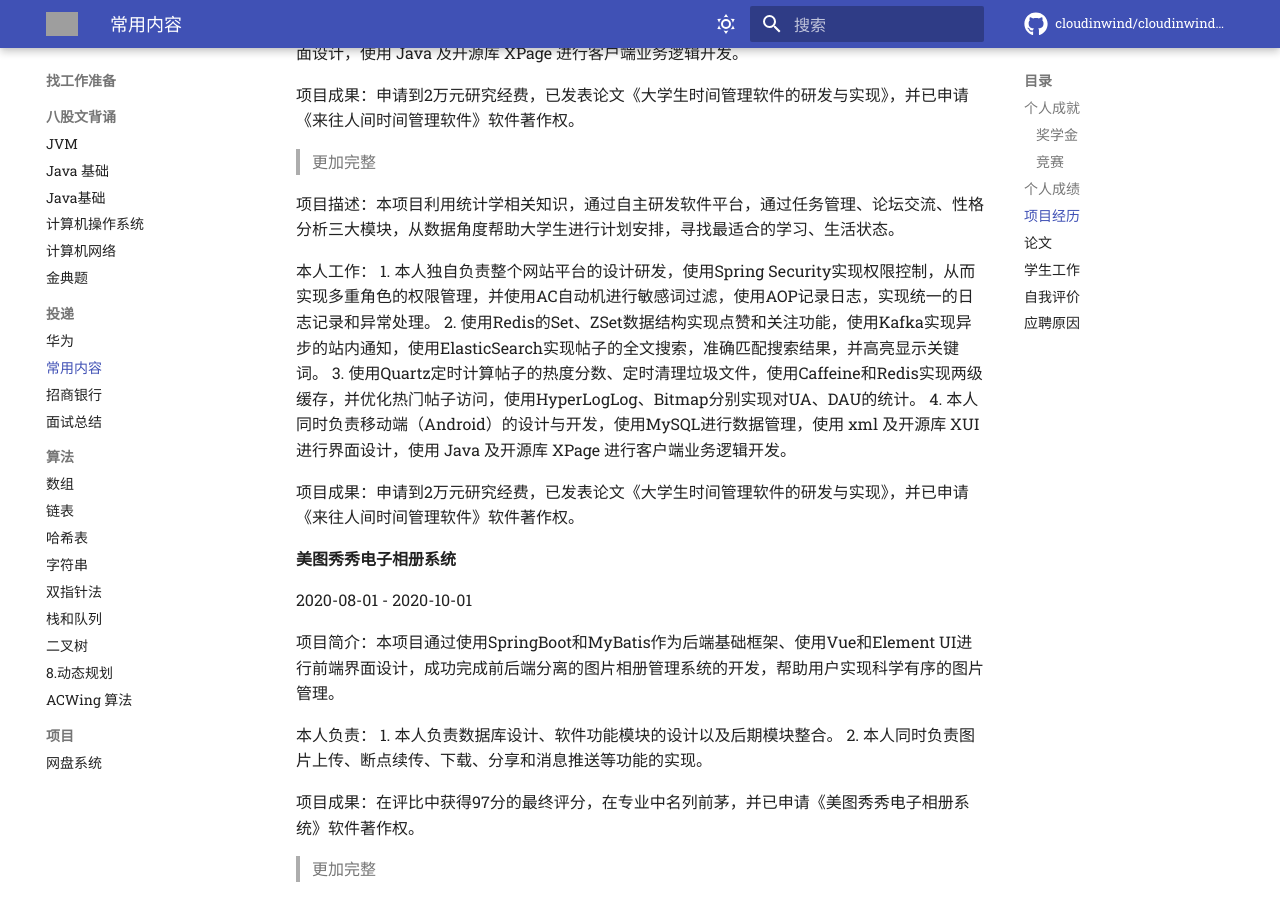
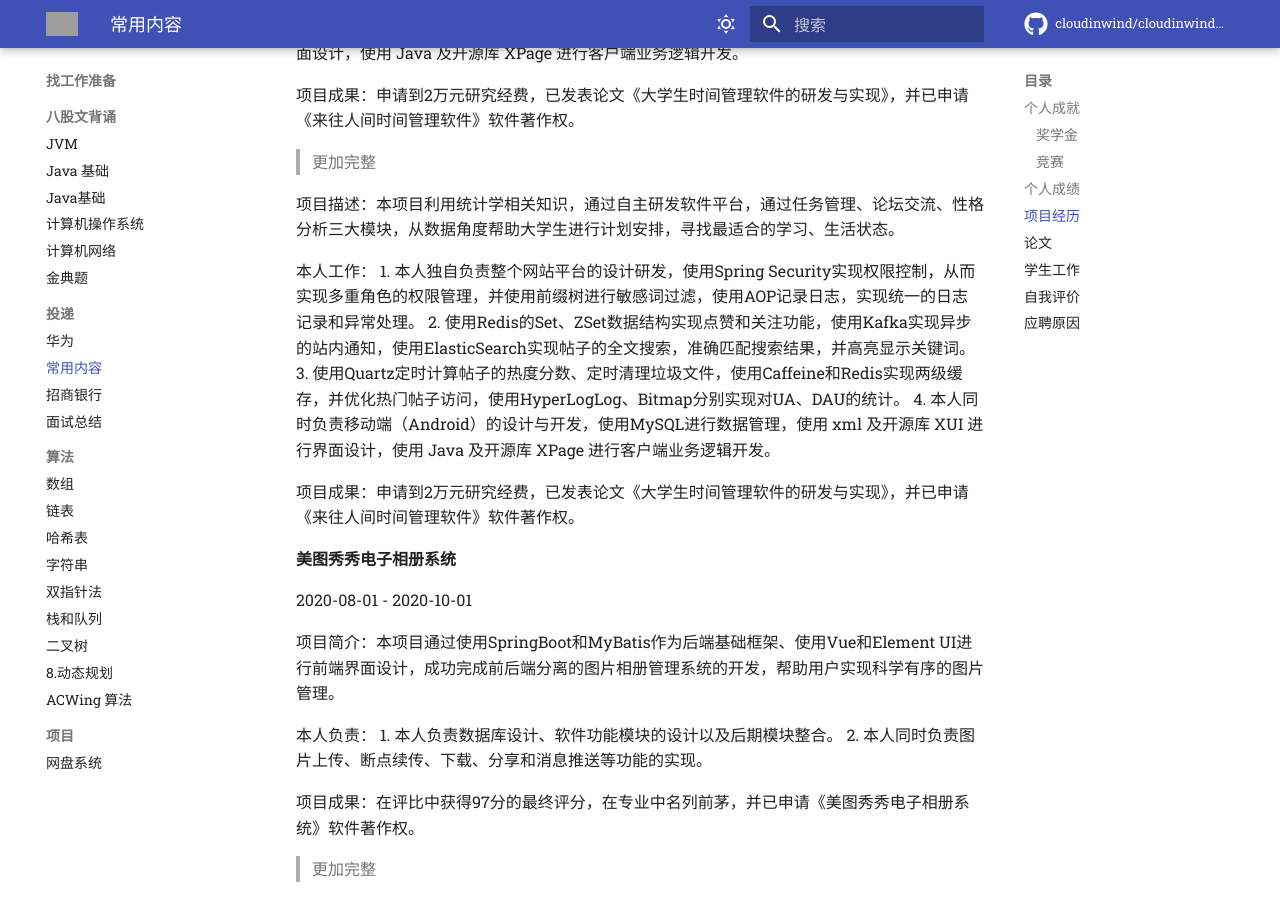
Before and after one commit to cloudinwind/cloudinwind.github.io, an MkDocs documentation site: the page built from docs/找工作准备/投递/常用内容.md, in a window 1280 px wide and 900 px high, scrolled down 1277 px. Built offline with MkDocs 1.6.1 and Material for MkDocs 9.7.7, drawn with Linux system fonts in a browser that asks for light colours; comment, search, counter and statistics services are not loaded; some of the changed lines change nothing that is shown; some of the changed text lies outside the part shown; grey boxes are pictures that could not be loaded.

Commit message:
cloudinwind 2024-9-12:13:51:19

```diff
--- a/docs/找工作准备/投递/常用内容.md
+++ b/docs/找工作准备/投递/常用内容.md
@@ -56,7 +56,7 @@
 项目描述：本项目利用统计学相关知识，通过自主研发软件平台，通过任务管理、论坛交流、性格分析三大模块，从数据角度帮助大学生进行计划安排，寻找最适合的学习、生活状态。
 
 本人工作：
-1. 本人独自负责整个网站平台的设计研发，使用Spring Security实现权限控制，从而实现多重角色的权限管理，并使用AC自动机进行敏感词过滤，使用AOP记录日志，实现统一的日志记录和异常处理。
+1. 本人独自负责整个网站平台的设计研发，使用Spring Security实现权限控制，从而实现多重角色的权限管理，并使用前缀树进行敏感词过滤，使用AOP记录日志，实现统一的日志记录和异常处理。
 2. 使用Redis的Set、ZSet数据结构实现点赞和关注功能，使用Kafka实现异步的站内通知，使用ElasticSearch实现帖子的全文搜索，准确匹配搜索结果，并高亮显示关键词。
 3. 使用Quartz定时计算帖子的热度分数、定时清理垃圾文件，使用Caffeine和Redis实现两级缓存，并优化热门帖子访问，使用HyperLogLog、Bitmap分别实现对UA、DAU的统计。
 4. 本人同时负责移动端（Android）的设计与开发，使用MySQL进行数据管理，使用 xml 及开源库 XUI 进行界面设计，使用 Java 及开源库 XPage 进行客户端业务逻辑开发。
@@ -118,7 +118,7 @@
 
 ## 学生工作
 
-郑州大学“疯狂英语协会”副会长
+2019.09-2020.09 郑州大学“疯狂英语协会”副会长
 
 1. 先后组织策划英语演讲比赛、英语歌唱比赛等活动，并负责演讲比赛的选题、规则制定以及决赛评委老师邀请。
 2. 负责口语部的晨读、口语角等活动的开展，并负责晨读值班、资料整理、口语角活动形式的设计和外教邀请。
@@ -127,7 +127,7 @@
 
 
 
-四川大学计算机学院人工智能党支部宣传委员
+2022.10-至今 四川大学计算机学院人工智能党支部宣传委员
 
 1. 负责党员大会、组织生活会等支部活动的现场拍摄、会议内容记录和新闻稿撰写。
 2. 把控党内成员从入党积极分子到发展对象到预备党员到转正的全流程，负责党内成员的状态跟进、入党积极分子谈话、发展对象政审材料的邮寄、接收、审核以及相关材料撰写。
```
